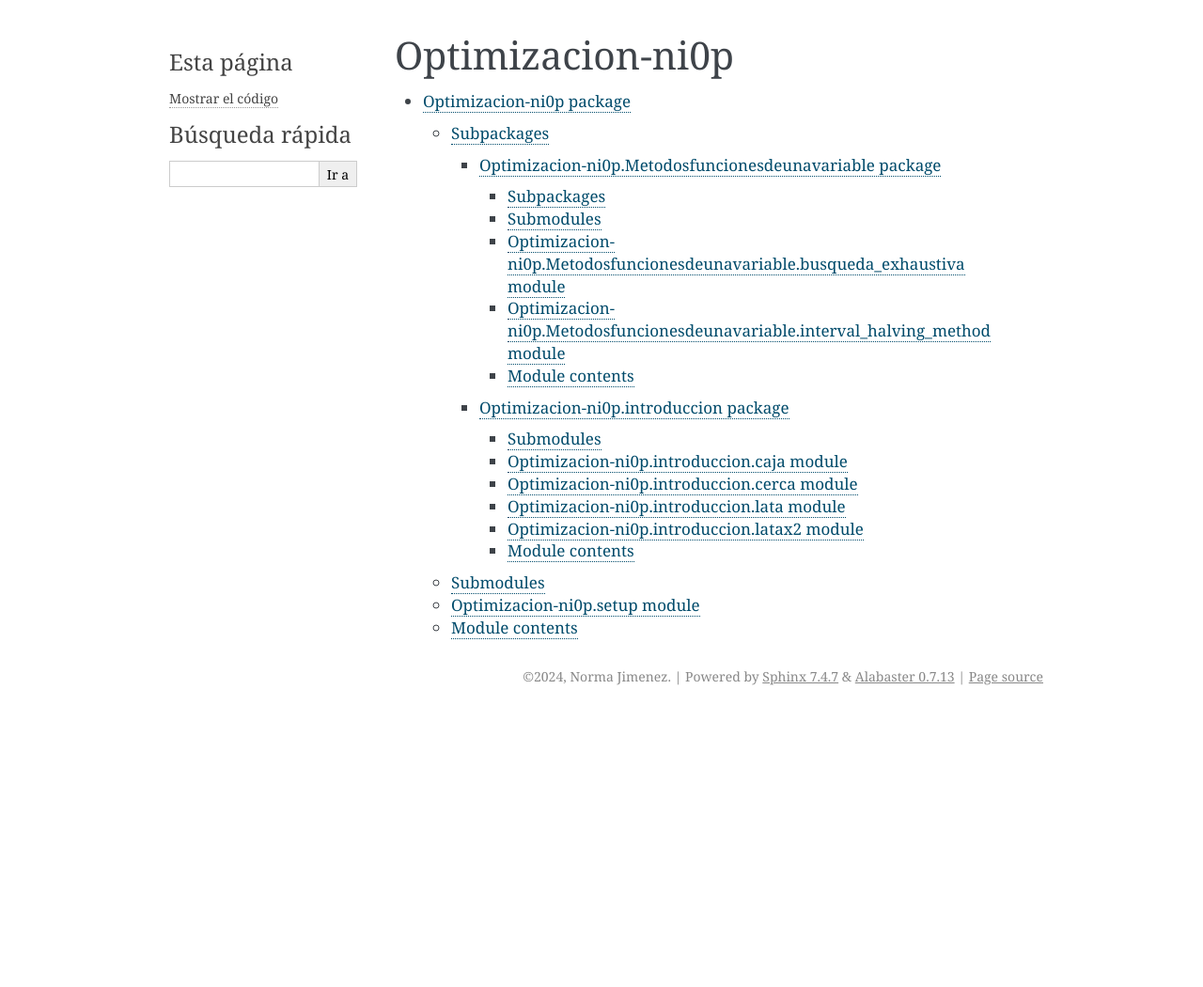
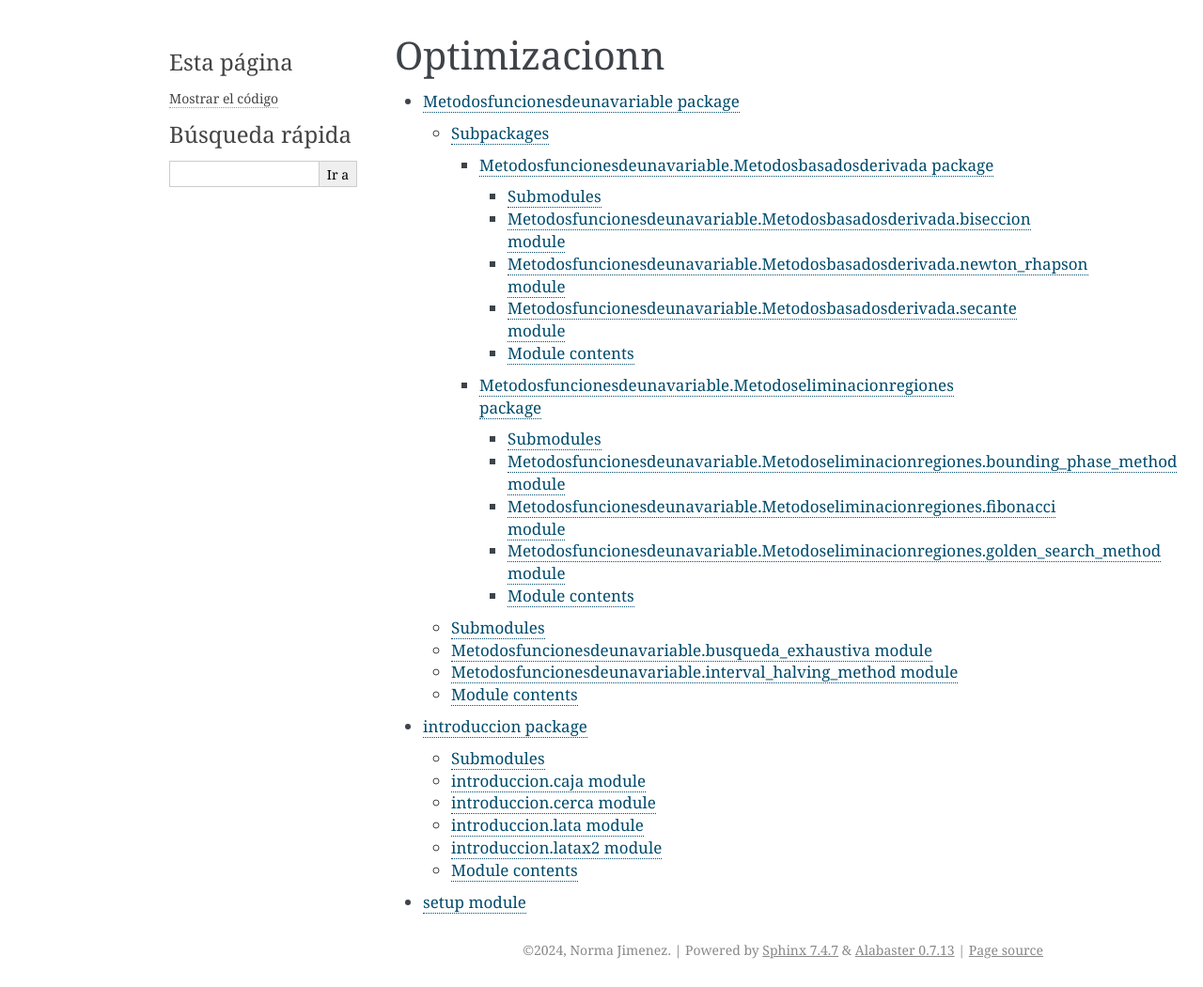
Before and after one commit to ni0p/Optimizacion_ni0p, a Sphinx documentation site: the page built from docs/modules.rst, in a window 1280 px wide. Shown: the whole page at 94% size. Built offline with Sphinx 7.4.7, drawn with Linux system fonts in a browser that asks for light colours; pages that are not in the unit, such as notebooks, are missing from menus; before the commit the page ends 900 px from its top, so only the background shows below that.

Commit message:
Add files via upload

```diff
--- /dev/null
+++ b/docs/Metodosfuncionesdeunavariable.Metodosbasadosderivada.rst
@@ -0,0 +1,37 @@
+Metodosfuncionesdeunavariable.Metodosbasadosderivada package
+============================================================
+
+Submodules
+----------
+
+Metodosfuncionesdeunavariable.Metodosbasadosderivada.biseccion module
+---------------------------------------------------------------------
+
+.. automodule:: Metodosfuncionesdeunavariable.Metodosbasadosderivada.biseccion
+   :members:
+   :undoc-members:
+   :show-inheritance:
+
+Metodosfuncionesdeunavariable.Metodosbasadosderivada.newton\_rhapson module
+---------------------------------------------------------------------------
+
+.. automodule:: Metodosfuncionesdeunavariable.Metodosbasadosderivada.newton_rhapson
+   :members:
+   :undoc-members:
+   :show-inheritance:
+
+Metodosfuncionesdeunavariable.Metodosbasadosderivada.secante module
+-------------------------------------------------------------------
+
+.. automodule:: Metodosfuncionesdeunavariable.Metodosbasadosderivada.secante
+   :members:
+   :undoc-members:
+   :show-inheritance:
+
+Module contents
+---------------
+
+.. automodule:: Metodosfuncionesdeunavariable.Metodosbasadosderivada
+   :members:
+   :undoc-members:
+   :show-inheritance:
--- /dev/null
+++ b/docs/Metodosfuncionesdeunavariable.Metodoseliminacionregiones.rst
@@ -0,0 +1,37 @@
+Metodosfuncionesdeunavariable.Metodoseliminacionregiones package
+================================================================
+
+Submodules
+----------
+
+Metodosfuncionesdeunavariable.Metodoseliminacionregiones.bounding\_phase\_method module
+---------------------------------------------------------------------------------------
+
+.. automodule:: Metodosfuncionesdeunavariable.Metodoseliminacionregiones.bounding_phase_method
+   :members:
+   :undoc-members:
+   :show-inheritance:
+
+Metodosfuncionesdeunavariable.Metodoseliminacionregiones.fibonacci module
+-------------------------------------------------------------------------
+
+.. automodule:: Metodosfuncionesdeunavariable.Metodoseliminacionregiones.fibonacci
+   :members:
+   :undoc-members:
+   :show-inheritance:
+
+Metodosfuncionesdeunavariable.Metodoseliminacionregiones.golden\_search\_method module
+--------------------------------------------------------------------------------------
+
+.. automodule:: Metodosfuncionesdeunavariable.Metodoseliminacionregiones.golden_search_method
+   :members:
+   :undoc-members:
+   :show-inheritance:
+
+Module contents
+---------------
+
+.. automodule:: Metodosfuncionesdeunavariable.Metodoseliminacionregiones
+   :members:
+   :undoc-members:
+   :show-inheritance:
--- /dev/null
+++ b/docs/Metodosfuncionesdeunavariable.rst
@@ -0,0 +1,38 @@
+Metodosfuncionesdeunavariable package
+=====================================
+
+Subpackages
+-----------
+
+.. toctree::
+   :maxdepth: 4
+
+   Metodosfuncionesdeunavariable.Metodosbasadosderivada
+   Metodosfuncionesdeunavariable.Metodoseliminacionregiones
+
+Submodules
+----------
+
+Metodosfuncionesdeunavariable.busqueda\_exhaustiva module
+---------------------------------------------------------
+
+.. automodule:: Metodosfuncionesdeunavariable.busqueda_exhaustiva
+   :members:
+   :undoc-members:
+   :show-inheritance:
+
+Metodosfuncionesdeunavariable.interval\_halving\_method module
+--------------------------------------------------------------
+
+.. automodule:: Metodosfuncionesdeunavariable.interval_halving_method
+   :members:
+   :undoc-members:
+   :show-inheritance:
+
+Module contents
+---------------
+
+.. automodule:: Metodosfuncionesdeunavariable
+   :members:
+   :undoc-members:
+   :show-inheritance:
--- a/docs/modules.rst
+++ b/docs/modules.rst
@@ -1,7 +1,9 @@
-Optimizacion-ni0p
-=================
+Optimizacionn
+=============
 
 .. toctree::
    :maxdepth: 4
 
-   Optimizacion-ni0p
+   Metodosfuncionesdeunavariable
+   introduccion
+   setup
```
Also changed, not shown: docs/introduccion.rst (added, +45 -0 lines), docs/setup.rst (added, +7 -0 lines).
